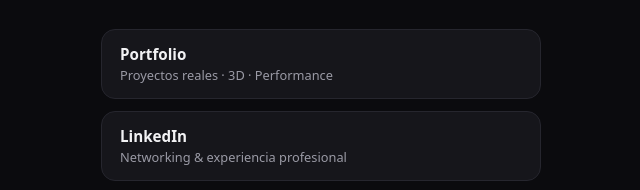
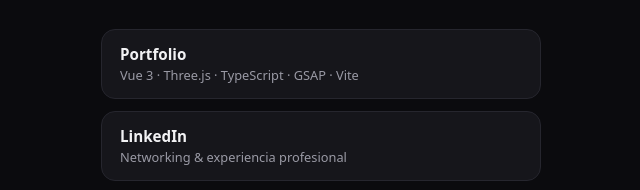
Before and after one commit to CarlosCabelloTroncoso/portfolio-links, a website built with Vite: page index.html in a window 1280 px wide. Shown: the part 293-483 px from the top of the page, 319-959 px from the left. Built offline with nearby package versions, Linux system fonts and the light colour scheme.

Commit message:
feat(portfolio): update stack subtitle to real tech used
Reflect the actual stack behind portfolio-2026 (Vue 3, Three.js,
TypeScript, GSAP, Vite) instead of the generic description.

```diff
--- a/index.html
+++ b/index.html
@@ -26,7 +26,7 @@
           rel="noopener noreferrer"
         >
           <span class="link-title">Portfolio</span>
-          <span class="link-sub">Proyectos reales · 3D · Performance</span>
+          <span class="link-sub">Vue 3 · Three.js · TypeScript · GSAP · Vite</span>
         </a>
 
         <a
```
